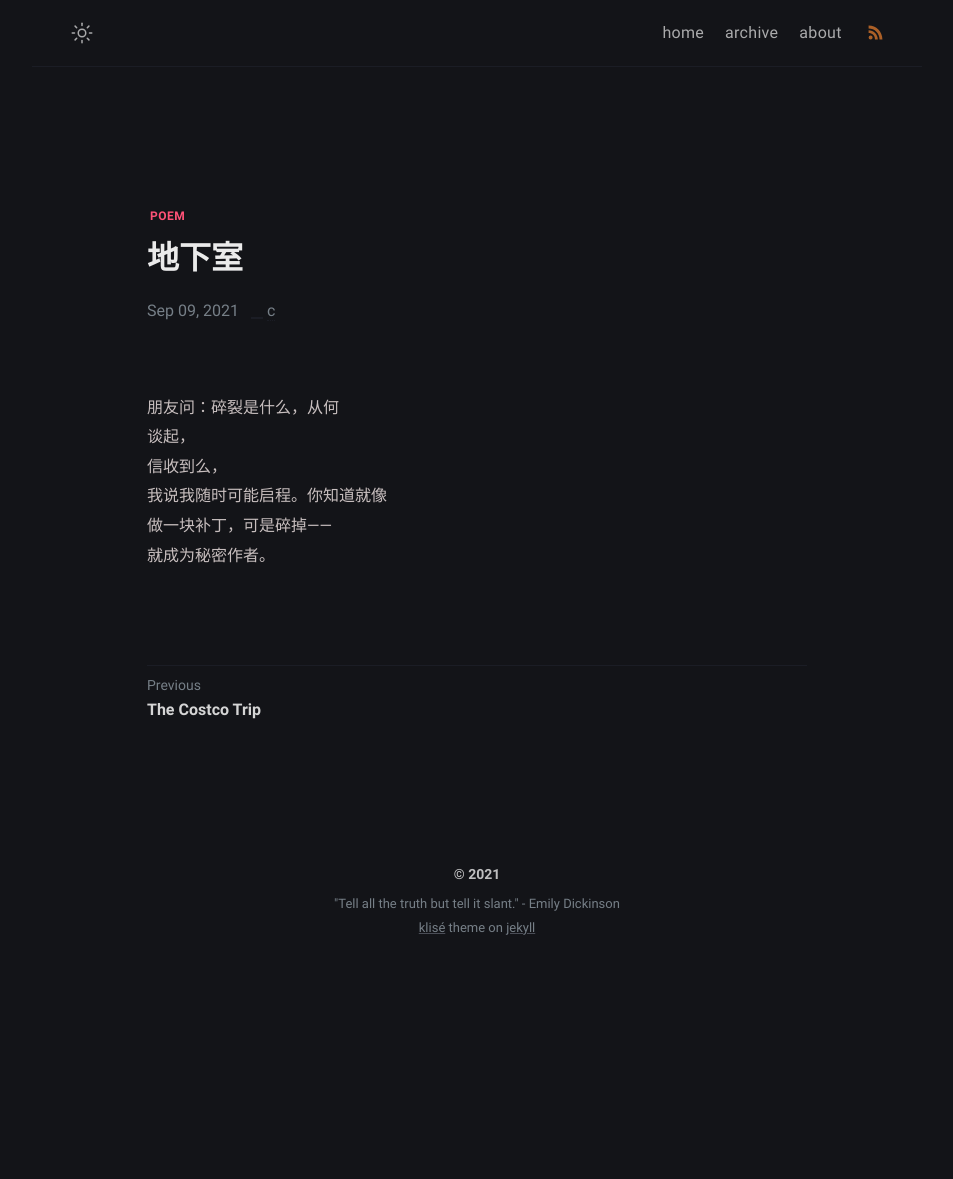
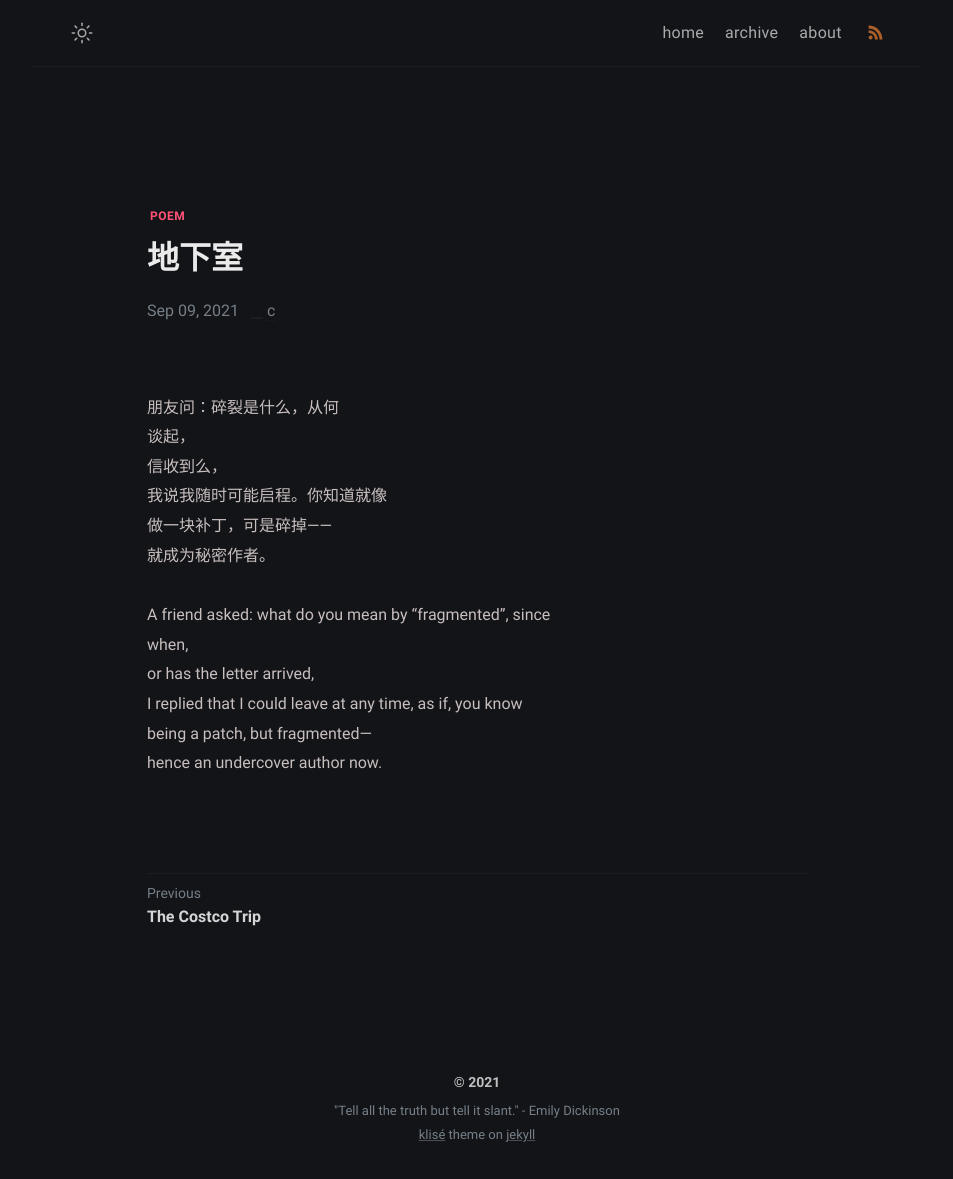
Before and after one commit to yijingch/afistforair.github.io, a Jekyll site: the page built from _posts/the-basement/2021-09-10-the-basement.md, in a window 1280 px wide. Shown: the whole page, without its empty margins (163-1116 px from the left). Built offline with Jekyll 4.4.1, drawn with Linux system fonts in a browser that asks for light colours; before the commit the page ends 972 px from its top, so only the background shows below that.

Commit message:
add post

```diff
--- a/_posts/the-basement/2021-09-10-the-basement.md
+++ b/_posts/the-basement/2021-09-10-the-basement.md
@@ -9,3 +9,10 @@ tags: [poem]
 我说我随时可能启程。你知道就像
 做一块补丁，可是碎掉——
 就成为秘密作者。
+
+A friend asked: what do you mean by “fragmented”, since
+when,
+or has the letter arrived,
+I replied that I could leave at any time, as if, you know
+being a patch, but fragmented—
+hence an undercover author now.
```
